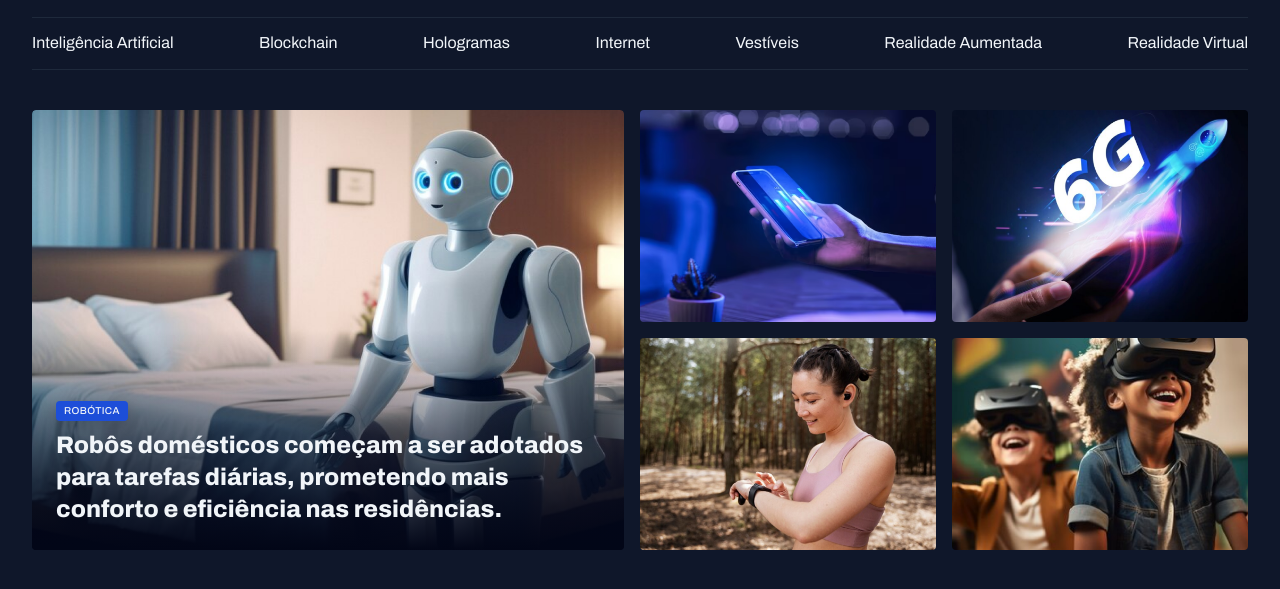
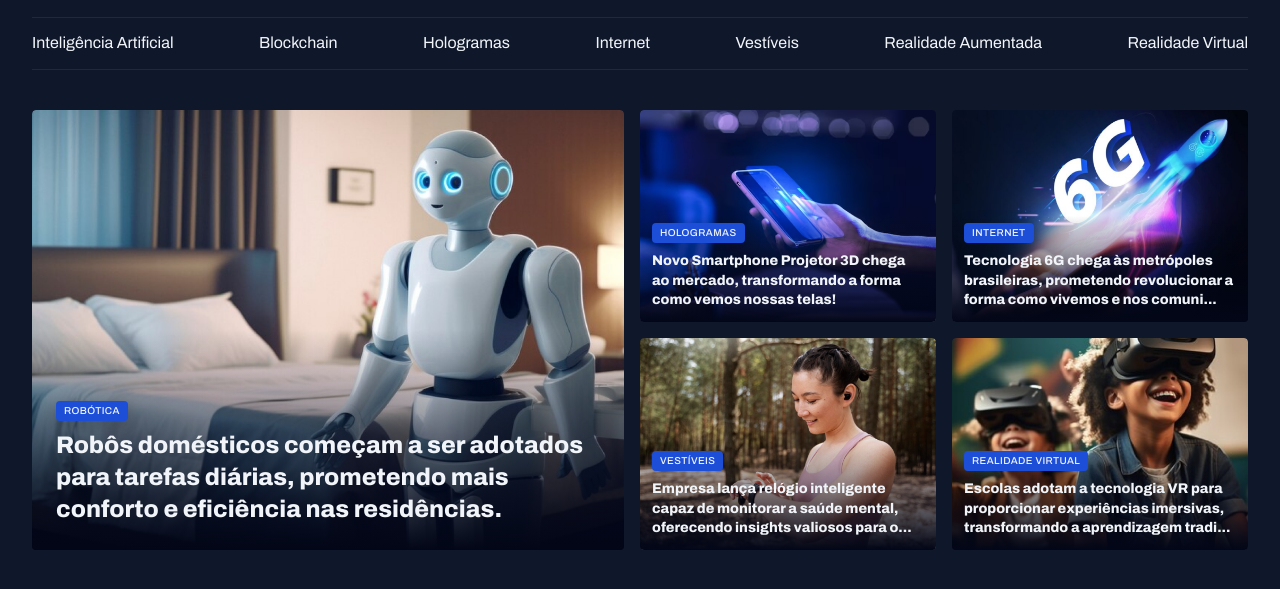
Before and after one commit to Thiiagodev/portal-de-noticias, a plain HTML site: page index.html in a window 1280 px wide. Shown: the part 45-634 px from the top of the page. Drawn offline with Linux system fonts and the light colour scheme.

Commit message:
finalizando a sessão destaques

```diff
--- a/index.html
+++ b/index.html
@@ -59,26 +59,43 @@
           <span class="content-tag">robótica</span>
           <h2 class="text-2xl">Robôs domésticos começam a ser adotados para tarefas diárias, prometendo mais conforto e eficiência nas residências.</h2>
         </figcaption>
-
       </figure>
 
       <div class="grid grid-cols-2 gap-16">
 
-        <div>
+        <figure class="card">
           <img src="images/Image 02.png" alt="imag2">
-        </div>
 
-        <div>
+          <figcaption>
+            <span class="content-tag">Hologramas</span>
+            <h2 class="text-lg">Novo Smartphone Projetor 3D chega ao mercado, transformando a forma como vemos nossas telas!</h2>
+          </figcaption>
+        </figure>
+
+        <figure class="card">
           <img src="images/Image 03.png" alt="imag2">
-        </div>
+          <figcaption>
+            <span class="content-tag">Internet</span>
+            <h2 class="text-lg">Tecnologia 6G chega às metrópoles brasileiras, prometendo revolucionar a forma como vivemos e nos comuni...</h2>
+          </figcaption>
+        </figure>
 
-        <div>
+        <figure class="card">
           <img src="images/Image 04.png" alt="imag2">
-        </div>
+          <figcaption>
+            <span class="content-tag">Vestíveis</span>
+            <h2 class="text-lg">Empresa lança relógio inteligente capaz de monitorar a saúde mental, oferecendo insights valiosos para o...
+            </h2>
+          </figcaption>
+        </figure>
 
-        <div>
+        <figure class="card">
           <img src="images/Image 05.png" alt="imag2">
-        </div>
+          <figcaption>
+            <span class="content-tag">Realidade Virtual</span>
+            <h2 class="text-lg">Escolas adotam a tecnologia VR para proporcionar experiências imersivas, transformando a aprendizagem tradi...</h2>
+          </figcaption>
+        </figure>
 
       </div>
 
--- a/styles/sections.css
+++ b/styles/sections.css
@@ -24,6 +24,11 @@
 
     padding: 24px;
 
+    &:has(.text-lg) {
+      padding: 12px;
+    }
+    /* vai observar apenas as text-lg e vai adicionar o padding de 12px */
+
     h2 {
       margin-top: 8px;
     }
```
